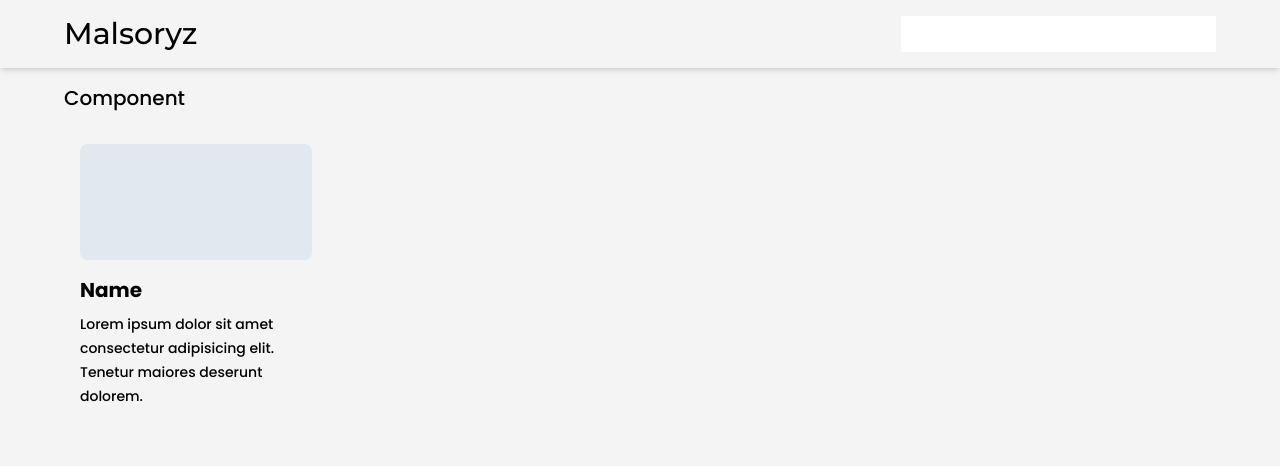
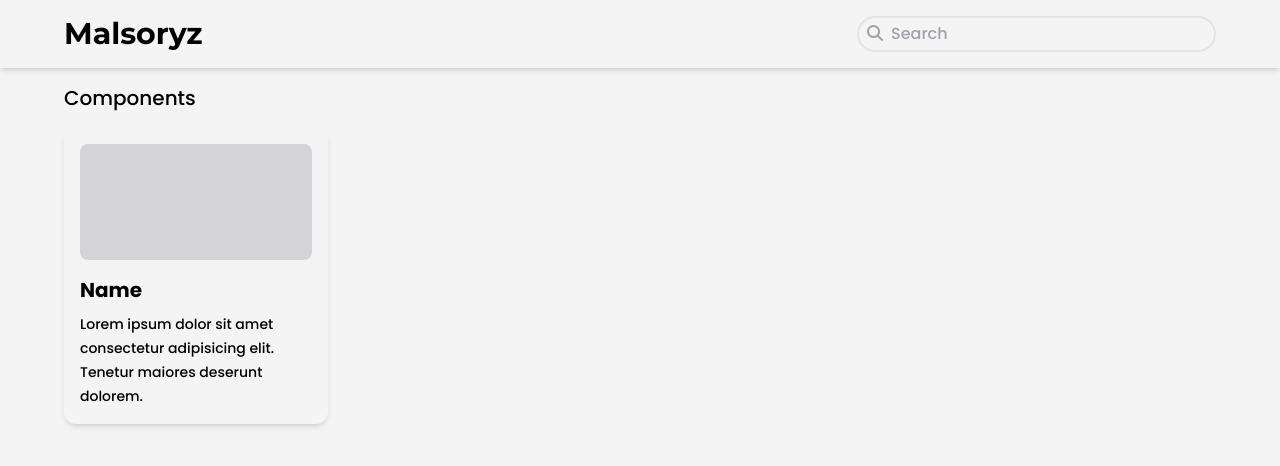
Before and after one commit to Malsoryz/Malsoryz.github.io, a PHP site: page / in a window 1280 px wide. Shown: the top 466 px of the page. Run offline with PHP 8.4, Linux system fonts and the light colour scheme; some libraries are stand-ins or nearby versions.

Commit message:
still process

```diff
--- a/Resource/style.css
+++ b/Resource/style.css
@@ -554,6 +554,41 @@ video {
   display: none;
 }
 
+#content .item {
+  width: 100%;
+  border-radius: 0.75rem;
+  padding: 1rem;
+  --tw-shadow: 0 4px 6px -1px rgb(0 0 0 / 0.1), 0 2px 4px -2px rgb(0 0 0 / 0.1);
+  --tw-shadow-colored: 0 4px 6px -1px var(--tw-shadow-color), 0 2px 4px -2px var(--tw-shadow-color);
+  box-shadow: var(--tw-ring-offset-shadow, 0 0 #0000), var(--tw-ring-shadow, 0 0 #0000), var(--tw-shadow);
+}
+
+#content {
+  display: grid;
+  width: 100%;
+  grid-template-columns: repeat(1, minmax(0, 1fr));
+  gap: 2rem;
+  padding-top: 1rem;
+}
+
+@media (min-width: 640px) {
+  #content {
+    grid-template-columns: repeat(2, minmax(0, 1fr));
+  }
+}
+
+@media (min-width: 1024px) {
+  #content {
+    grid-template-columns: repeat(3, minmax(0, 1fr));
+  }
+}
+
+@media (min-width: 1280px) {
+  #content {
+    grid-template-columns: repeat(4, minmax(0, 1fr));
+  }
+}
+
 .mb-2 {
   margin-bottom: 0.5rem;
 }
@@ -562,16 +597,8 @@ video {
   margin-top: 1rem;
 }
 
-.mb-1 {
-  margin-bottom: 0.25rem;
-}
-
 .flex {
   display: flex;
-}
-
-.grid {
-  display: grid;
 }
 
 .h-full {
@@ -582,33 +609,37 @@ video {
   width: 100%;
 }
 
-.grid-cols-1 {
-  grid-template-columns: repeat(1, minmax(0, 1fr));
-}
-
-.flex-col {
-  flex-direction: column;
+.items-center {
+  align-items: center;
 }
 
 .justify-between {
   justify-content: space-between;
 }
 
-.gap-8 {
-  gap: 2rem;
+.gap-2 {
+  gap: 0.5rem;
+}
+
+.rounded-full {
+  border-radius: 9999px;
 }
 
 .rounded-lg {
   border-radius: 0.5rem;
 }
 
-.rounded-xl {
-  border-radius: 0.75rem;
+.border-2 {
+  border-width: 2px;
 }
 
-.bg-slate-200 {
-  --tw-bg-opacity: 1;
-  background-color: rgb(226 232 240 / var(--tw-bg-opacity));
+.border-zinc-200 {
+  --tw-border-opacity: 1;
+  border-color: rgb(228 228 231 / var(--tw-border-opacity));
+}
+
+.bg-inherit {
+  background-color: inherit;
 }
 
 .bg-zinc-100 {
@@ -616,8 +647,14 @@ video {
   background-color: rgb(244 244 245 / var(--tw-bg-opacity));
 }
 
-.p-4 {
-  padding: 1rem;
+.bg-zinc-300 {
+  --tw-bg-opacity: 1;
+  background-color: rgb(212 212 216 / var(--tw-bg-opacity));
+}
+
+.px-2 {
+  padding-left: 0.5rem;
+  padding-right: 0.5rem;
 }
 
 .px-4 {
@@ -625,18 +662,14 @@ video {
   padding-right: 1rem;
 }
 
+.py-1 {
+  padding-top: 0.25rem;
+  padding-bottom: 0.25rem;
+}
+
 .py-4 {
   padding-top: 1rem;
   padding-bottom: 1rem;
-}
-
-.pt-4 {
-  padding-top: 1rem;
-}
-
-.text-2xl {
-  font-size: 1.5rem;
-  line-height: 2rem;
 }
 
 .text-3xl {
@@ -654,12 +687,13 @@ video {
   line-height: 1.75rem;
 }
 
-.font-medium {
-  font-weight: 500;
+.font-bold {
+  font-weight: 700;
 }
 
-.font-bold {
-  font-weight: 700;
+.text-zinc-400 {
+  --tw-text-opacity: 1;
+  color: rgb(161 161 170 / var(--tw-text-opacity));
 }
 
 .shadow-md {
@@ -668,14 +702,18 @@ video {
   box-shadow: var(--tw-ring-offset-shadow, 0 0 #0000), var(--tw-ring-shadow, 0 0 #0000), var(--tw-shadow);
 }
 
+.outline-none {
+  outline: 2px solid transparent;
+  outline-offset: 2px;
+}
+
 .image {
   aspect-ratio: 2/1;
 }
 
-@media (min-width: 640px) {
-  .sm\:grid-cols-2 {
-    grid-template-columns: repeat(2, minmax(0, 1fr));
-  }
+.hover\:bg-zinc-200:hover {
+  --tw-bg-opacity: 1;
+  background-color: rgb(228 228 231 / var(--tw-bg-opacity));
 }
 
 @media (min-width: 768px) {
@@ -686,10 +724,6 @@ video {
 }
 
 @media (min-width: 1024px) {
-  .lg\:grid-cols-3 {
-    grid-template-columns: repeat(3, minmax(0, 1fr));
-  }
-
   .lg\:px-12 {
     padding-left: 3rem;
     padding-right: 3rem;
@@ -697,10 +731,6 @@ video {
 }
 
 @media (min-width: 1280px) {
-  .xl\:grid-cols-4 {
-    grid-template-columns: repeat(4, minmax(0, 1fr));
-  }
-
   .xl\:px-16 {
     padding-left: 4rem;
     padding-right: 4rem;
--- a/index.html
+++ b/index.html
@@ -8,24 +8,32 @@
   <link rel="preconnect" href="https://fonts.googleapis.com">
   <link rel="preconnect" href="https://fonts.gstatic.com" crossorigin>
   <link href="https://fonts.googleapis.com/css2?family=Montserrat:ital,wght@0,100..900;1,100..900&family=Poppins:ital,wght@0,100;0,200;0,300;0,400;0,500;0,600;0,700;0,800;0,900;1,100;1,200;1,300;1,400;1,500;1,600;1,700;1,800;1,900&display=swap" rel="stylesheet">
+  <link rel="stylesheet" href="https://cdnjs.cloudflare.com/ajax/libs/font-awesome/6.6.0/css/all.min.css" integrity="sha512-Kc323vGBEqzTmouAECnVceyQqyqdsSiqLQISBL29aUW4U/M7pSPA/gEUZQqv1cwx4OnYxTxve5UMg5GT6L4JJg==" crossorigin="anonymous" referrerpolicy="no-referrer" />
   <link rel="stylesheet" href="Resource/font.css" type="text/css" media="all" />
-  <link rel="stylesheet" href="Resource/style.css">
+  <link rel="stylesheet" href="Resource/style.css" type="text/css" media="all" />
 </head>
 <body class="bg-zinc-100 poppins-medium">
-  <nav class="w-full bg-zinc-100 shadow-md py-4 xl:px-16 lg:px-12 md:px-8 px-4 flex justify-between">
-    <h1 id="title" class="text-3xl font-medium montserrat-900">Malsoryz</h1>
-    <input type="search" name="search-C" id="search-component">
+  <nav class="w-full bg-zinc-100 shadow-md py-4 xl:px-16 lg:px-12 md:px-8 px-4 flex justify-between items-center">
+    <h1 id="title" class="text-3xl montserrat-700">Malsoryz</h1>
+
+    <div class="search-box h-full flex items-center border-2 border-zinc-200 rounded-full gap-2 py-1 px-2">
+      <span class="text-zinc-400"><i class="fa-solid fa-magnifying-glass"></i></span>
+      <input type="search" name="search-component" placeholder="Search" class="bg-inherit outline-none">
+    </div>
+
   </nav>
   <main class="w-full h-full py-4 xl:px-16 lg:px-12 md:px-8 px-4">
-    <h3 class="text-xl">Component</h3>
-    <div id="content" class="w-full grid grid-cols-1 xl:grid-cols-4 lg:grid-cols-3 sm:grid-cols-2 pt-4 gap-8">
-      <div class="item w-full p-4 rounded-xl">
-        <div class="image w-full bg-slate-200 rounded-lg"></div>
+    <h3 class="text-xl">Components</h3>
+    <div id="content">
+
+      <div class="item hover:bg-zinc-200">
+        <div class="image w-full bg-zinc-300 rounded-lg"></div>
         <div class="content-info mt-4">
           <h1 class="text-xl font-bold mb-2">Name</h1>
           <span class="text-sm">Lorem ipsum dolor sit amet consectetur adipisicing elit. Tenetur maiores deserunt dolorem.</span>
         </div>
       </div>
+
     </div>
   </main>
 </body>
```
Also changed, not shown: Resource/input.css (+9 -0 lines).
